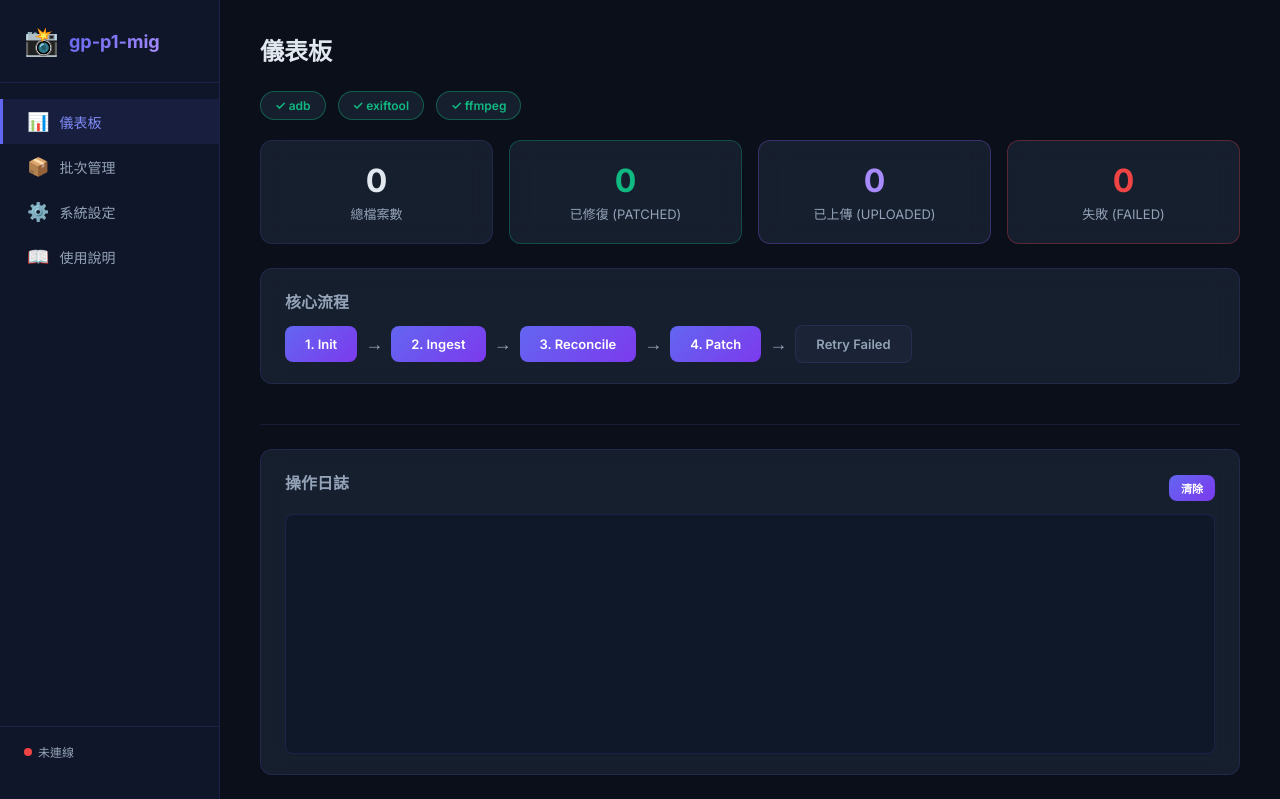
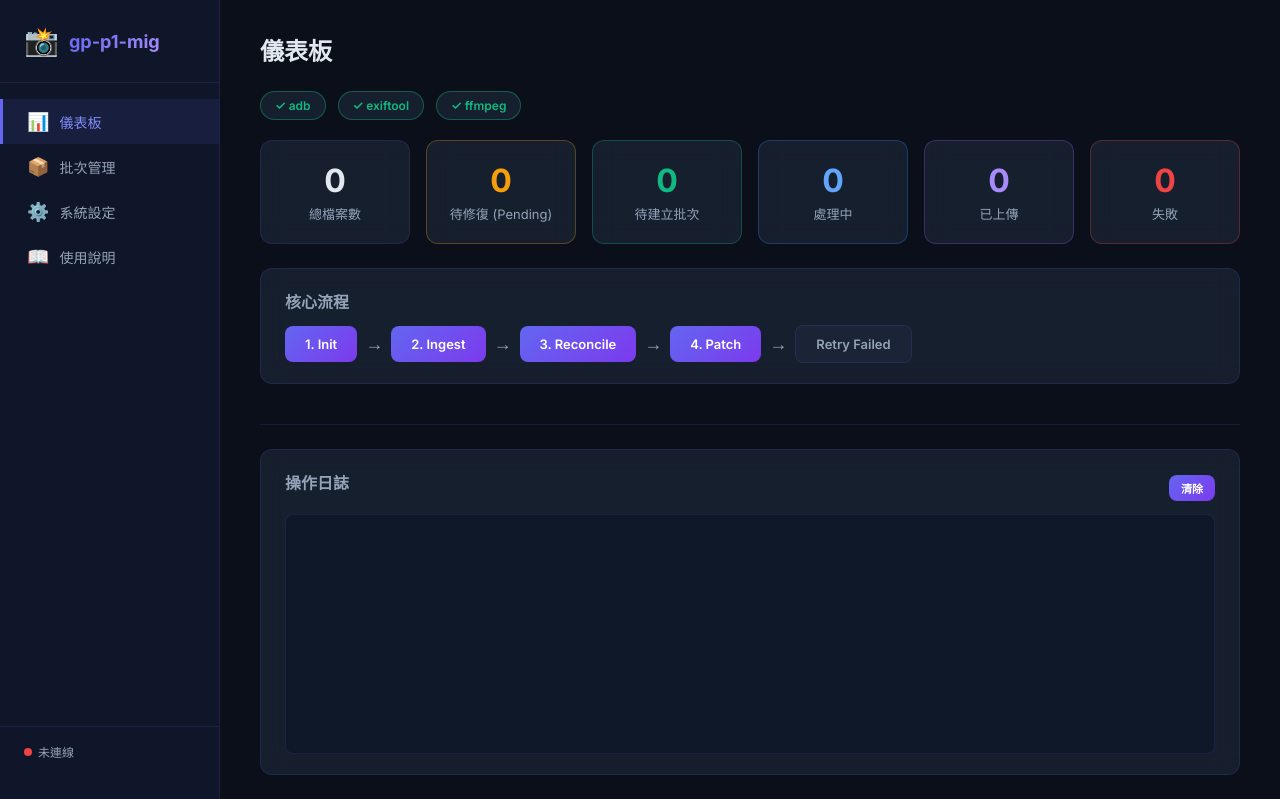
Before and after one commit to jason7773/google-photo-uploader, a Flask app: page / in a window 1280 px wide. Shown: the top 799 px of the page. Run offline with Flask 3, Linux system fonts and the light colour scheme; data that the repository does not hold is empty; some libraries are stand-ins or nearby versions.

Commit message:
feat: simplify verify workflow and improve UX
- Verify: replace modal with simple confirm dialog
- Verify and Purge are now separate actions
- Ingest: strip quotes from file paths (Windows Explorer copy support)
- Dashboard: add 'Batched' status for items in unverified batches
- Dashboard: 'Uploaded' now only counts VERIFIED/PURGED batches
- Fix: sidecar matching for .supplemental-metadata.json files
- Fix: ZIP extraction now merges folders from multiple ZIPs

```diff
--- a/gp-p1-mig/src/gp_p1_mig/web/app.py
+++ b/gp-p1-mig/src/gp_p1_mig/web/app.py
@@ -114,7 +114,7 @@ def index():
 def api_state():
     """Return current system state + DB stats."""
     r, d = _root(), _db()
-    stats = {"total": 0, "ready": 0, "patched": 0, "failed": 0, "new": 0, "uploaded": 0}
+    stats = {"total": 0, "pending": 0, "patched": 0, "batched": 0, "uploaded": 0, "failed": 0}
     batches = []
     tools = {}
     try:
@@ -123,18 +123,42 @@ def api_state():
         pass
     try:
         conn = connect(d)
-        for row in conn.execute(
-            "SELECT patch_status, COUNT(*) as cnt FROM media_items GROUP BY patch_status"
-        ).fetchall():
-            status = row["patch_status"].lower()
-            stats[status] = row["cnt"]
-            stats["total"] += row["cnt"]
 
-        # Count uploaded items (items that have been assigned to a batch)
-        uploaded_count = conn.execute(
-            "SELECT COUNT(*) as cnt FROM media_items WHERE batch_id IS NOT NULL"
-        ).fetchone()
-        stats["uploaded"] = uploaded_count["cnt"] if uploaded_count else 0
+        # 1. Total count
+        stats["total"] = conn.execute("SELECT COUNT(*) FROM media_items").fetchone()[0]
+
+        # 2. Pending (NEW/READY)
+        stats["pending"] = conn.execute(
+            "SELECT COUNT(*) FROM media_items WHERE patch_status IN ('NEW', 'READY')"
+        ).fetchone()[0]
+
+        # 3. Patched (PATCHED but NOT BATCHED)
+        stats["patched"] = conn.execute(
+            "SELECT COUNT(*) FROM media_items WHERE patch_status='PATCHED' AND batch_id IS NULL"
+        ).fetchone()[0]
+
+        # 4. Batched (In batches but not yet verified)
+        stats["batched"] = conn.execute(
+            """
+            SELECT COUNT(*) FROM media_items m
+            JOIN batches b ON m.batch_id = b.batch_id
+            WHERE b.status NOT IN ('VERIFIED', 'PURGED')
+            """
+        ).fetchone()[0]
+
+        # 5. Uploaded (Items in VERIFIED or PURGED batches only)
+        stats["uploaded"] = conn.execute(
+            """
+            SELECT COUNT(*) FROM media_items m
+            JOIN batches b ON m.batch_id = b.batch_id
+            WHERE b.status IN ('VERIFIED', 'PURGED')
+            """
+        ).fetchone()[0]
+
+        # 6. Failed
+        stats["failed"] = conn.execute(
+            "SELECT COUNT(*) FROM media_items WHERE patch_status='FAILED'"
+        ).fetchone()[0]
 
         for row in conn.execute(
             "SELECT batch_id, status, total_files, total_bytes, created_at FROM batches ORDER BY created_at DESC"
--- a/gp-p1-mig/src/gp_p1_mig/web/static/js/app.js
+++ b/gp-p1-mig/src/gp_p1_mig/web/static/js/app.js
@@ -114,7 +114,9 @@ function refresh() {
         // Stats
         const s = data.stats || {};
         document.getElementById('statTotal').textContent = s.total || 0;
+        document.getElementById('statPending').textContent = s.pending || 0;
         document.getElementById('statPatched').textContent = s.patched || 0;
+        document.getElementById('statBatched').textContent = s.batched || 0;
         document.getElementById('statUploaded').textContent = s.uploaded || 0;
         document.getElementById('statFailed').textContent = s.failed || 0;
 
@@ -152,7 +154,7 @@ function renderBatches(batches) {
       <td>${b.created_at || ''}</td>
       <td>
         ${b.status === 'CREATED' ? `<button class="btn small" onclick="batchAction('push','${b.batch_id}')">Push</button>` : ''}
-        ${b.status === 'PUSHED' ? `<button class="btn small" onclick="openVerifyModal('${b.batch_id}')">Verify</button>` : ''}
+        ${b.status === 'PUSHED' ? `<button class="btn small" onclick="verifyBatch('${b.batch_id}')">Verify</button>` : ''}
         ${b.status === 'VERIFIED' ? `<button class="btn small danger" onclick="batchAction('purge','${b.batch_id}')">Purge (Free Space)</button>` : ''}
       </td>
     </tr>
@@ -194,8 +196,10 @@ function closeModal(id) {
 }
 
 function runIngest() {
-    const zipPath = document.getElementById('ingestZipPath').value.trim();
+    let zipPath = document.getElementById('ingestZipPath').value.trim();
     if (!zipPath) { addLog('ERROR', '請輸入 ZIP 路徑'); return; }
+    // Strip surrounding quotes if present (from Windows Explorer copy)
+    zipPath = zipPath.replace(/^["']|["']$/g, '');
     closeModal('ingestModal');
     api('ingest', { zip_path: zipPath });
 }
@@ -207,7 +211,8 @@ function openVerifyModal(batchId) {
     currentVerifyBatchId = batchId;
     const list = document.getElementById('verifyList');
     list.innerHTML = '<div style="padding:20px;text-align:center">載入中...</div>';
-    document.getElementById('verifyConfirmBtn').disabled = true;
+    // No longer need to disable button - it's always enabled
+    document.getElementById('verifyConfirmBtn').disabled = false;
 
     // Fix: Use classList to toggle visibility so flex centering works
     // document.getElementById('verifyModal').style.display = 'block';
@@ -230,39 +235,64 @@ function renderVerifyList(samples) {
         list.innerHTML = '<div style="padding:20px;text-align:center">此批次無檔案</div>';
         return;
     }
+    // Remove checkboxes - just show the list with copy buttons
     list.innerHTML = samples.map(name => `
         <div class="verify-item">
-            <input type="checkbox" onchange="checkVerifyStatus()">
             <span>${name}</span>
             <button class="copy-btn" onclick="copyToClipboard('${name}')">複製</button>
         </div>
     `).join('');
 }
 
-function checkVerifyStatus() {
-    const checkboxes = document.querySelectorAll('#verifyList input[type="checkbox"]');
-    const allChecked = Array.from(checkboxes).every(c => c.checked);
-    document.getElementById('verifyConfirmBtn').disabled = !allChecked;
-}
-
 function copyToClipboard(text) {
     navigator.clipboard.writeText(text).then(() => {
-        // user feedback could be here
+        // Optional: show a brief success indicator
     });
 }
 
 function confirmVerifyBatch() {
     if (!currentVerifyBatchId) return;
-    api('mark-verified', { batch_id: currentVerifyBatchId }).then(() => {
-        closeVerifyModal();
-        addLog('INFO', '✅ 批次 ' + currentVerifyBatchId + ' 已標記為 VERIFIED');
-        refresh();
-    });
+
+    // Disable button to prevent double-click
+    const btn = document.getElementById('verifyConfirmBtn');
+    btn.disabled = true;
+    btn.textContent = '處理中...';
+
+    // Step 1: Mark as verified
+    api('mark-verified', { batch_id: currentVerifyBatchId })
+        .then(() => {
+            addLog('INFO', '✅ 批次 ' + currentVerifyBatchId + ' 已標記為 VERIFIED');
+            // Step 2: Immediately purge
+            return api('purge', { batch_id: currentVerifyBatchId });
+        })
+        .then(() => {
+            addLog('INFO', '🗑️ 批次 ' + currentVerifyBatchId + ' 已清除本機檔案');
+            closeVerifyModal();
+            refresh();
+        })
+        .catch(err => {
+            addLog('ERROR', '處理失敗: ' + err);
+            btn.disabled = false;
+            btn.textContent = '✅ 確認並刪除';
+        });
 }
 
 function closeVerifyModal() {
     document.getElementById('verifyModal').classList.remove('show');
     currentVerifyBatchId = null;
+}
+
+function verifyBatch(batchId) {
+    if (!confirm('確認要將批次 ' + batchId + ' 標記為 VERIFIED 嗎？\n\n請先在 Google Photos 確認檔案已成功上傳。')) {
+        return;
+    }
+
+    api('mark-verified', { batch_id: batchId }).then(() => {
+        addLog('INFO', '✅ 批次 ' + batchId + ' 已標記為 VERIFIED');
+        refresh();
+    }).catch(err => {
+        addLog('ERROR', 'Verify 失敗: ' + err);
+    });
 }
 
 function makeBatch() {
--- a/gp-p1-mig/src/gp_p1_mig/web/templates/index.html
+++ b/gp-p1-mig/src/gp_p1_mig/web/templates/index.html
@@ -49,22 +49,30 @@
       <div class="tool-status" id="toolStatus"></div>
 
       <!-- Stats -->
-      <div class="stats-grid">
+      <div class="stats-grid" style="grid-template-columns: repeat(6, 1fr);">
         <div class="stat-card">
           <div class="stat-value" id="statTotal">0</div>
           <div class="stat-label">總檔案數</div>
         </div>
+        <div class="stat-card warning">
+          <div class="stat-value" id="statPending">0</div>
+          <div class="stat-label">待修復 (Pending)</div>
+        </div>
         <div class="stat-card success">
           <div class="stat-value" id="statPatched">0</div>
-          <div class="stat-label">已修復 (PATCHED)</div>
+          <div class="stat-label">待建立批次</div>
+        </div>
+        <div class="stat-card" style="border-color: rgba(59,130,246,0.3);">
+          <div class="stat-value" id="statBatched" style="color: #60a5fa;">0</div>
+          <div class="stat-label">處理中</div>
         </div>
         <div class="stat-card" style="border-color: rgba(139,92,246,0.3);">
           <div class="stat-value" id="statUploaded" style="color: #a78bfa;">0</div>
-          <div class="stat-label">已上傳 (UPLOADED)</div>
+          <div class="stat-label">已上傳</div>
         </div>
         <div class="stat-card danger">
           <div class="stat-value" id="statFailed">0</div>
-          <div class="stat-label">失敗 (FAILED)</div>
+          <div class="stat-label">失敗</div>
         </div>
       </div>
 
@@ -364,9 +372,8 @@ FA6B90303015    device</code></pre>
           <!-- Items will be injected here -->
         </div>
         <div class="verify-actions">
-          <button id="verifyConfirmBtn" class="btn" disabled onclick="confirmVerifyBatch()">✅ 確認已核對，標記為
-            VERIFIED</button>
-          <p class="hint-text">全選後即可啟用按鈕。驗證後可執行 Purge 釋放空間。</p>
+          <button id="verifyConfirmBtn" class="btn" onclick="confirmVerifyBatch()">✅ 確認並刪除</button>
+          <p class="hint-text">確認後將標記為 VERIFIED 並立即清除本機所有相關檔案（批次、修復檔、原始檔）。</p>
         </div>
       </div>
     </div>
@@ -426,13 +433,6 @@ FA6B90303015    device</code></pre>
       border-bottom: none;
     }
 
-    .verify-item input[type="checkbox"] {
-      margin-right: 10px;
-      transform: scale(1.3);
-      cursor: pointer;
-      flex-shrink: 0;
-    }
-
     .verify-item span {
       flex-grow: 1;
       font-family: 'Cascadia Code', 'Fira Code', monospace;
--- a/gp-p1-mig/src/gp_p1_mig/workflow.py
+++ b/gp-p1-mig/src/gp_p1_mig/workflow.py
@@ -89,7 +89,9 @@ def _find_sidecar(media_path: Path) -> Path | None:
     if p.exists():
         return p
     # Try Google's newer .supplemental-metadata.json format
-    p2 = media_path.with_suffix(media_path.suffix + ".supplemental-metadata.json")
+    # IMPORTANT: Use with_name() not with_suffix() because we want to APPEND, not REPLACE
+    # e.g. IMG_123.jpg -> IMG_123.jpg.supplemental-metadata.json (not IMG_123.supplemental-metadata.json)
+    p2 = media_path.with_name(media_path.name + ".supplemental-metadata.json")
     if p2.exists():
         return p2
     return None
@@ -101,10 +103,11 @@ def cmd_ingest(
 ) -> dict:
     ensure_workspace(root)
     run_id = run_id or datetime.now().strftime("%Y%m%d-%H%M%S")
-    zip_name = zip_path.stem
-    extract_root = root / "data" / "work" / "extracted" / run_id / zip_name
+    # Extract all ZIPs into the SAME directory so cross-ZIP folders merge
+    # (e.g. "2013年的相片" from ZIP#1 and ZIP#2 will end up together)
+    extract_root = root / "data" / "work" / "extracted"
     extract_root.mkdir(parents=True, exist_ok=True)
-    log.info("開始匯入: zip=%s, run_id=%s", zip_path.name, run_id)
+    log.info("開始匯入: zip=%s, run_id=%s, extract_to=%s", zip_path.name, run_id, extract_root)
 
     with zipfile.ZipFile(zip_path, "r") as zf:
         # ZIP path traversal protection
```
